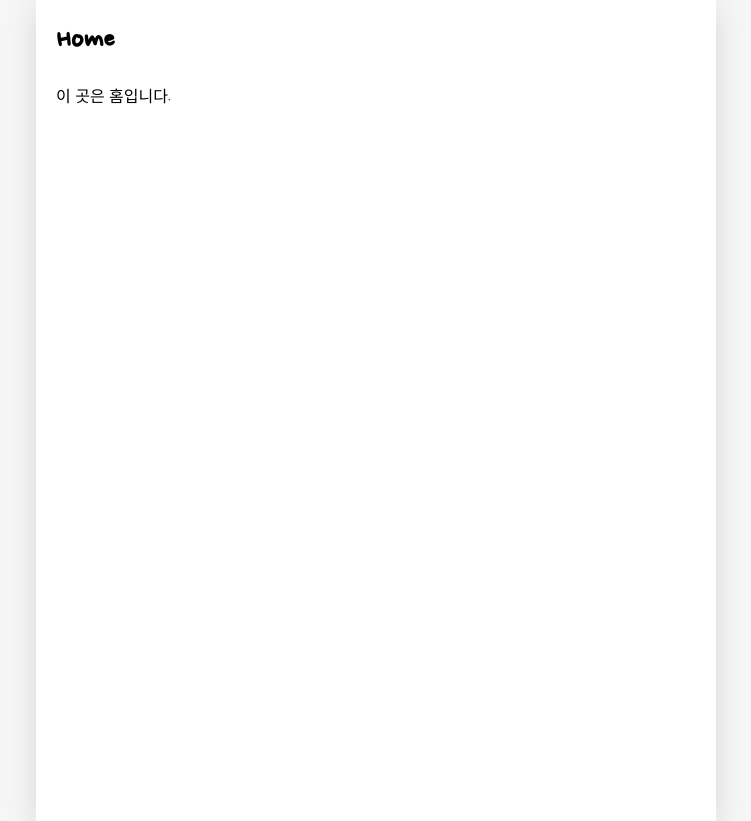
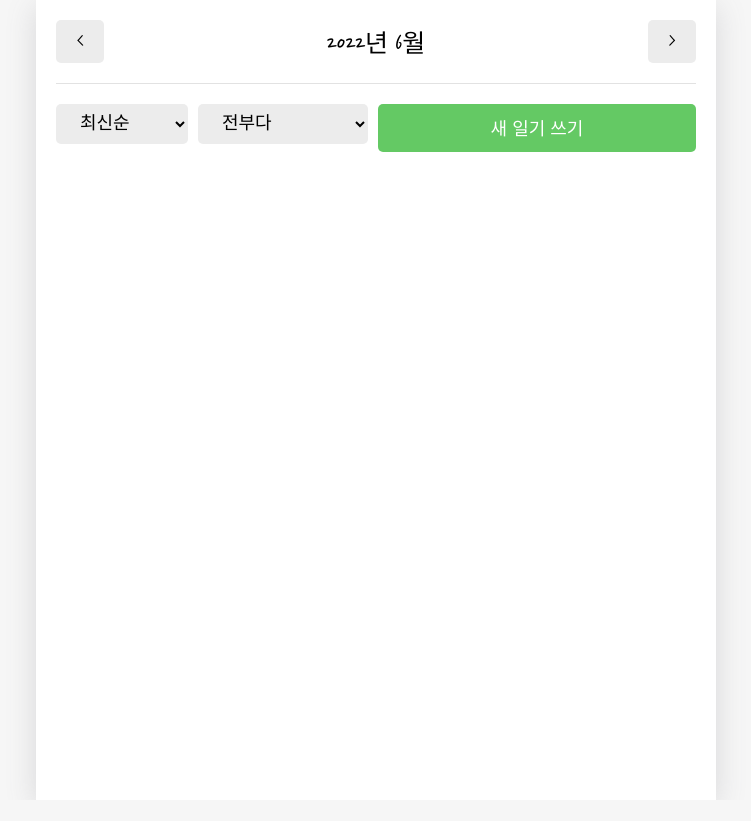
Before and after one commit to Anise-002/React-Study---Emotion-Diary, a React (Create React App) app: page / in a window 1280 px wide. Shown: the whole page, without its empty margins (264-1015 px from the left). After the commit the page ends 800 px from the top, so only its background shows below. Built offline with nearby package versions, Linux system fonts and the light colour scheme; a web font is replaced by a local one.

Commit message:
홈화면 만들기

```diff
--- a/src/App.css
+++ b/src/App.css
@@ -99,3 +99,91 @@
 header button {
   font-family: "Nanum pen Script";
 }
+
+/* DiaryList */
+.DiaryList .menu_wrapper {
+  margin-top: 20px;
+  margin-bottom: 30px;
+  display: flex;
+  justify-content: space-between;
+}
+
+.DiaryList .menu_wrapper .right_col {
+  flex-grow: 1;
+}
+
+.DiaryList .menu_wrapper .right_col button {
+  width: 100%;
+}
+
+.DiaryList .ControlMenu {
+  margin-right: 10px;
+  border: none;
+  border-radius: 5px;
+  background-color: #ececec;
+  padding: 10px 20px;
+  cursor: pointer;
+  font-family: 'Nanum Pen Script', cursive;
+  font-size: 18px;
+}
+
+/* DiaryItem */
+.DiaryItem {
+  padding: 15px 0;
+  border-bottom: 1px solid #e2e2e2;
+  display: flex;
+  justify-content: space-between;
+}
+
+.DiaryItem .emotion_img_wrapper {
+  cursor: pointer;
+  min-width: 120px;
+  height: 80px;
+  border-radius: 5px;
+  display: flex;
+  justify-content: center;
+}
+
+.DiaryItem .emotion_img_wrapper_1 {
+  background-color: #64c964;
+}
+
+.DiaryItem .emotion_img_wrapper_2 {
+  background-color: #9dd772;
+}
+
+.DiaryItem .emotion_img_wrapper_3 {
+  background-color: #fdce17;
+}
+
+.DiaryItem .emotion_img_wrapper_4 {
+  background-color: #fd8446;
+}
+
+.DiaryItem .emotion_img_wrapper_5 {
+  background-color: #fd565f;
+}
+
+.DiaryItem .emotion_img_wrapper img {
+  width: 50%;
+}
+
+.DiaryItem .info_wrapper {
+  flex-grow: 1;
+  margin-left: 20px;
+  cursor: pointer;
+}
+
+.DiaryItem .diary_date {
+  font-weight: bold;
+  font-size: 25px;
+  margin-bottom: 5px;
+}
+
+.DiaryItem .diary_content_preview {
+  font-size: 18px;
+}
+
+.DiaryItem .btn-wrapper {
+  min-width: 70px;
+}
--- a/src/App.js
+++ b/src/App.js
@@ -6,6 +6,7 @@
 import New from './pages/New';
 import Edit from './pages/Edit';
 import Diary from './pages/Diary';
+
 
 
 
@@ -37,9 +38,42 @@
 export const DiaryStateContext = React.createContext();
 export const DiaryDispatchContext = React.createContext();
 
+
+const dummyDate = [
+  {
+    id: 1,
+    emotion: 1,
+    content: "오늘의 일기 1번",
+    date: 1656177741256
+  },
+  {
+    id: 2,
+    emotion: 3,
+    content: "오늘의 일기 2번",
+    date: 1656177741257
+  },
+  {
+    id: 3,
+    emotion: 2,
+    content: "오늘의 일기 3번",
+    date: 1656177741258
+  },
+  {
+    id: 4,
+    emotion: 4,
+    content: "오늘의 일기 4번",
+    date: 1656177741259
+  },
+  {
+    id: 5,
+    emotion: 6,
+    content: "오늘의 일기 6번",
+    date: 16561777412560
+  }
+]
+
 function App() {
-
-  const [data, dispatch] = useReducer(reducer, []);
+  const [data, dispatch] = useReducer(reducer, dummyDate);
 
   const dataId = useRef(0);
   //CREATE
--- /dev/null
+++ b/src/components/DiaryItem.js
@@ -0,0 +1,36 @@
+import MyButton from "./MyButton";
+import { useNavigate } from "react-router-dom";
+
+const DiaryItem = ({id, emotion, content, date})=>{
+    const navigate = useNavigate();
+    const env = process.env;
+    env.PUBLIC_URL = env.PUBLIC_URL || "";
+
+    const goDetail =()=>{
+        navigate(`/diary/${id}`)
+    }
+
+    const goEdit = ()=>{
+        navigate(`/edit/${id}`)
+    }
+    const strDate = new Date(parseInt(date)).toLocaleDateString();
+    return (
+        <div className="DiaryItem">
+            <div
+            onClick={goDetail}
+            className = {['emotion_img_wrapper', `emotion_img_wrapper_${emotion}`].join(' ')}>
+                <img src={process.env.PUBLIC_URL + `assets/emotion${emotion}.png`}/>
+            </div>
+            <div onClick={goDetail}
+            className="info_wrapper">
+                <div className="diary_date">{strDate}</div>
+                <div className="diary_content_preview">{content.slice(0,25)}</div>
+            </div>
+            <div className="btn_wrapper">
+                <MyButton text={"수정하기"} onClick={goEdit}/>
+            </div>
+        </div>
+    )
+}
+
+export default DiaryItem;
--- /dev/null
+++ b/src/components/DiaryList.js
@@ -0,0 +1,72 @@
+import {useState} from "react";
+import { useNavigate } from "react-router-dom";
+import MyButton from "./MyButton";
+import DiaryItem from './DiaryItem';
+
+const sortOptionList = [
+    {value : 'latest', name : '최신순'},
+    {value : 'oldeset', name : '오래된 순'},
+];
+
+const filterOptionList = [
+    {value : 'all', name : '전부다'},
+    {value : 'good', name : '좋은 감정만'},
+    {value : 'bad', name : '안 좋은 감정만'},
+]
+
+const ControlMenu = ({value, onChange, optionList})=>{
+    return <select className="ControlMenu" value={value} onChange={(e)=> onChange(e.target.value)}>
+        {optionList.map((it,idx)=><option key={idx} value={it.value}>{it.name}</option>)}
+    </select>
+}
+
+const DiaryList = ({diaryList})=>{
+    const navigate = useNavigate();
+    const [sortType, setSortType] = useState('latest');
+    const [filter, setFilter] = useState('all');
+
+    const getProcessedDiaryList = ()=>{
+        //filterList의 조건에 따른 값을 반환하는 함수
+        const filterCallBack = (item) =>{
+            if(filter === 'good'){
+                return parseInt(item.emotion) <= parseInt(3);
+            }else{
+                return  parseInt(item.emotion) > parseInt(3);
+            }
+        }
+
+        const compare = (a,b)=>{
+            if(sortType === 'latest'){
+                return parseInt(b.date) - parseInt(a.date);
+            }else{
+                return parseInt(a.date) - parseInt(b.date);
+            }
+        }
+        const copyList = JSON.parse(JSON.stringify(diaryList));
+
+        const filteredList = filter === 'all' ? copyList : copyList.filter((it)=>filterCallBack(it));
+
+        const sortedList = filteredList.sort(compare);
+        return sortedList;
+    }
+
+    return(
+    <div className = "DiaryList">
+        <div className="menu_wrapper">
+            <div className="left_col">
+                <ControlMenu value={sortType} onChange={setSortType} optionList={sortOptionList}/>
+                <ControlMenu value={filter} onChange={setFilter} optionList={filterOptionList} />
+            </div>
+            <div className="right_col">
+                <MyButton text={"새 일기 쓰기"} type={'positive'} onClick={()=>{navigate('/new')}}/>
+            </div>
+        </div>
+        {getProcessedDiaryList().map((it)=> <DiaryItem key={it.id} {...it}/>)}
+    </div>
+    );
+}
+
+DiaryList.defaultProps = {
+    diaryList : [],
+}
+export default DiaryList;
--- a/src/pages/Home.js
+++ b/src/pages/Home.js
@@ -1,8 +1,57 @@
+import { useState, useContext, useEffect } from "react";
+import MyHeader from "./../components/MyHeader";
+import MyButton from "./../components/MyButton";
+import { DiaryStateContext } from "../App";
+import DiaryList from "./../components/DiaryList";
+
 const Home = () => {
+    const diaryList = useContext(DiaryStateContext);
+
+    const [data,setData] = useState([]);
+    const [curDate, setCurDate] = useState(new Date());
+    const headText = `${curDate.getFullYear()}년 ${curDate.getMonth()+1}월`
+
+    //MyHeader 버튼 클릭 이벤트
+    const increaseMonth = ()=>{
+        setCurDate(new Date(curDate.getFullYear(), curDate.getMonth()+1, curDate.getDate()));
+    }
+    const decreaseMonth = ()=>{
+        setCurDate(new Date(curDate.getFullYear(), curDate.getMonth()-1, curDate.getDate()));
+    }
+
+    //날짜에 맞는 데이터 만들기
+    useEffect(()=>{
+        if(diaryList.length >=1){
+            const firstDay = new Date(
+                curDate.getFullYear(),
+                curDate.getMonth(),
+                1
+            ).getTime();
+
+            const lastDay = new Date(
+                curDate.getFullYear(),
+                curDate.getMonth()+1,
+                0
+            ).getTime();
+
+            setData(diaryList.filter((it)=>firstDay >= it.date && lastDay >=it.date))
+        }
+    },[diaryList, curDate]);
+
+    useEffect(()=>{
+        console.log(data)
+    },[data]);
+
+
     return (
         <div>
-            <h1>Home</h1>
-            <p>이 곳은 홈입니다.</p>
+            <MyHeader
+                headText={headText}
+                leftChild={<MyButton text={'<'} onClick={decreaseMonth}/>}
+                rightChild = {<MyButton text={'>'} onClick={increaseMonth}/>}
+            />
+            <DiaryList diaryList={data}/>
+
         </div>
     );
 };
```
